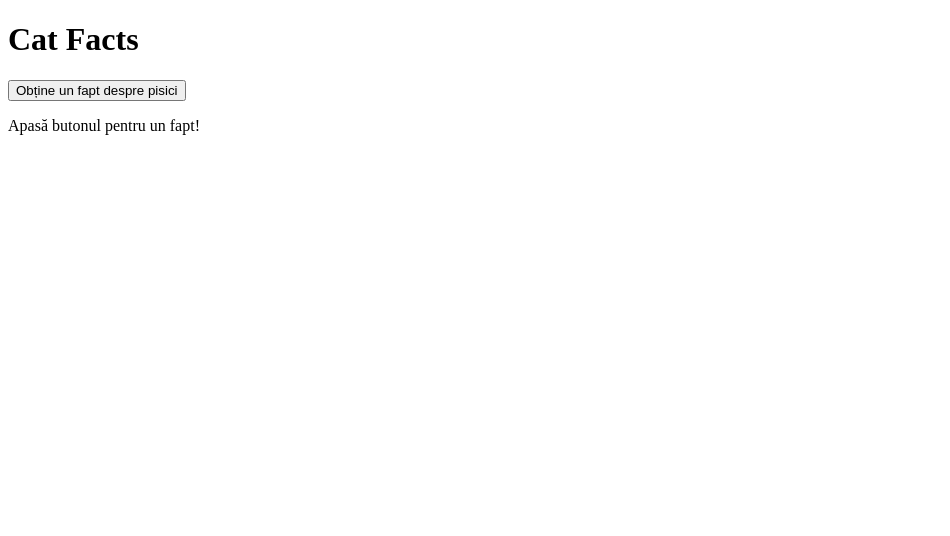
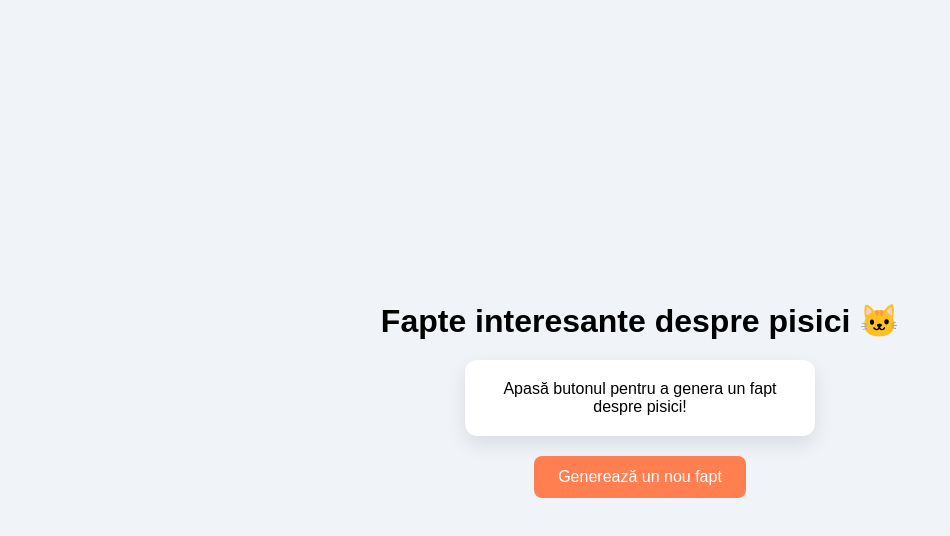
Before and after one commit to alessiahreceniuc1-art/Cat-Facts, a plain HTML site: page index.html in a window 1280 px wide. Shown: the whole page, without its empty margins (0-950 px from the left). Drawn offline with Linux system fonts and the light colour scheme.

Commit message:
Update index.html

```diff
--- a/index.html
+++ b/index.html
@@ -1,11 +1,24 @@
 <!DOCTYPE html>
-<html>
+<html lang="ro">
 <head>
-  <title>Cat Facts</title>
+    <meta charset="UTF-8">
+    <meta name="viewport" content="width=device-width, initial-scale=1.0">
+    <title>Cat Facts</title>
+    <link rel="stylesheet" href="style.css">
 </head>
 <body>
-  <h1>Cat Facts</h1>
-  <button id="getFactBtn">Obține un fapt despre pisici</button>
-  <p id="factDisplay">Apasă butonul pentru un fapt!</p>
+    <div class="container">
+        <h1>Fapte interesante despre pisici 🐱</h1>
+
+        <!-- Card pentru afisarea faptului -->
+        <div class="card">
+            <p id="cat-fact">Apasă butonul pentru a genera un fapt despre pisici!</p>
+        </div>
+
+        <!-- Buton pentru refresh -->
+        <button id="new-fact-btn">Generează un nou fapt</button>
+    </div>
+
+    <script src="script.js"></script>
 </body>
 </html>
```
